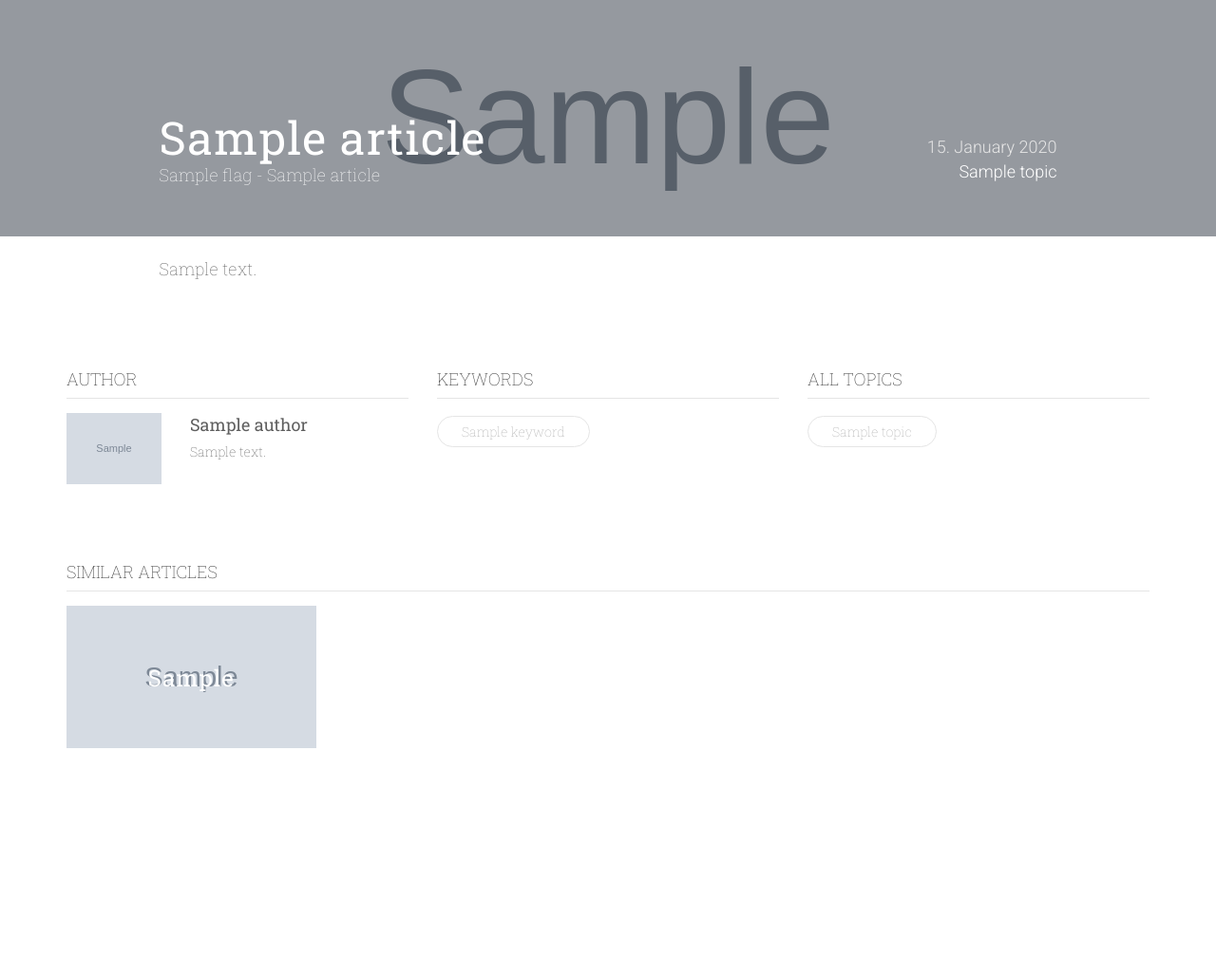
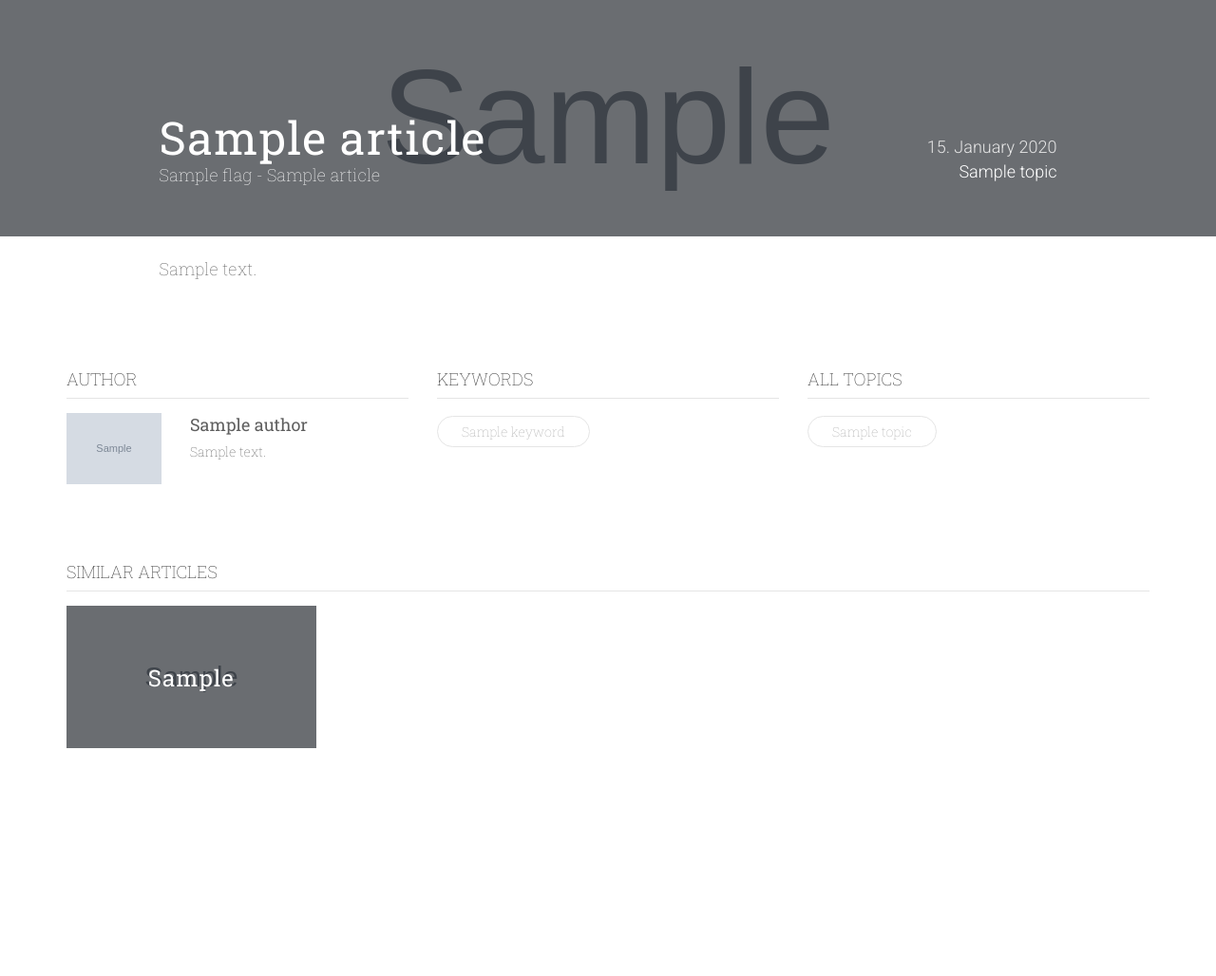
Before and after one commit to mikulatomas/Semantic-CMS, a Django app: template semantic_cms/templates/blog/article.html in a window 1280 px wide. Shown: the part 61-1089 px from the top of the page at 95% size. Run offline with Django 3.2, Linux system fonts and the light colour scheme; tables that the repository leaves empty hold one stand-in row (values such as "Sample post"); the template is opened without the code that fills it: values that come from a table or form of the project are taken from there, most other values are stand-ins (such as "Sample title", 1, 10 or a date in 2020); grey boxes marked "Sample" are stand-in pictures; parts of the project's set-up code (start-up, migrations or seed data) failed here and were passed over; some libraries are stand-ins or nearby versions.

Commit message:
FIX: CSS overlay

```diff
--- a/semantic_cms/static/blog/sass/partials/_article.scss
+++ b/semantic_cms/static/blog/sass/partials/_article.scss
@@ -19,8 +19,18 @@
     @include cover-background();
     text-align: center;
     line-height: 150px;
+    position: relative;
+
+    .background-overlay {
+        position: absolute;
+        width: 100%;
+        height: 100%;
+        background: rgba(0, 0, 0, 0.5);
+    }
 
       h1 {
+        position: relative;
+        z-index: 10000;
         display: inline-block;
         font-size: 24px !important;
         letter-spacing: 1.13px;
--- a/semantic_cms/static/blog/sass/partials/_articlelist.scss
+++ b/semantic_cms/static/blog/sass/partials/_articlelist.scss
@@ -2,7 +2,7 @@
     position: absolute;
     width: 100%;
     height: 100%;
-    background: rgba(0, 0, 0, 0.3);
+    background: rgba(0, 0, 0, 0.5);
 }
 
 .article-content {
--- a/semantic_cms/static/blog/sass/style.css
+++ b/semantic_cms/static/blog/sass/style.css
@@ -558,7 +558,7 @@ path.link {
   position: absolute;
   width: 100%;
   height: 100%;
-  background: rgba(0, 0, 0, 0.3); }
+  background: rgba(0, 0, 0, 0.5); }
 
 .article-content {
   font-size: 18px;
@@ -668,8 +668,16 @@ main header {
       background-position: center center;
       background-size: cover;
       text-align: center;
-      line-height: 150px; }
+      line-height: 150px;
+      position: relative; }
+      .article-footer .similar-articles .article-miniature .background-overlay {
+        position: absolute;
+        width: 100%;
+        height: 100%;
+        background: rgba(0, 0, 0, 0.5); }
       .article-footer .similar-articles .article-miniature h1, .article-footer .similar-articles .article-miniature #article_title {
+        position: relative;
+        z-index: 10000;
         display: inline-block;
         font-size: 24px !important;
         letter-spacing: 1.13px;
--- a/semantic_cms/templates/blog/article.html
+++ b/semantic_cms/templates/blog/article.html
@@ -58,9 +58,8 @@
         {% for similar_article in similar_articles %}
           <div class="col-sm-3">
             <div class="article-miniature" style="background-image: {% if similar_article.cover_image %}url({{ similar_article.cover_image.url }});{% else %}linear-gradient(-180deg, #64DDC4 0%, #74C1C6 100%);{% endif %}">
-
+              <div class="background-overlay"></div>
               <h1><a href="{% url 'article' similar_article.slug %}">{{ similar_article }}</a></h1>
-
             </div>
           </div>
         {% endfor %}
--- a/semantic_cms/templates/semantic_admin/edit_article.html
+++ b/semantic_cms/templates/semantic_admin/edit_article.html
@@ -26,7 +26,7 @@
 {% endblock %}
 {% block jumbotron %}
 <div class="jumbotron" id="jumbotron" style="background-image: {% if article.cover_image %}url({{ article.cover_image.url }});{% else %}linear-gradient(-180deg, #64DDC4 0%, #74C1C6 100%);{% endif %}">
-
+  <div class="background-overlay"></div>
   <div class="container">
     <form class="form-horizontal">
       <div class="form-group">
```
Also changed, not shown: semantic_cms/static/semantic_admin/sass/partials/_jumbotron.scss (+16 -3 lines), semantic_cms/static/semantic_admin/sass/style.css (+13 -4 lines), 2 other files.
